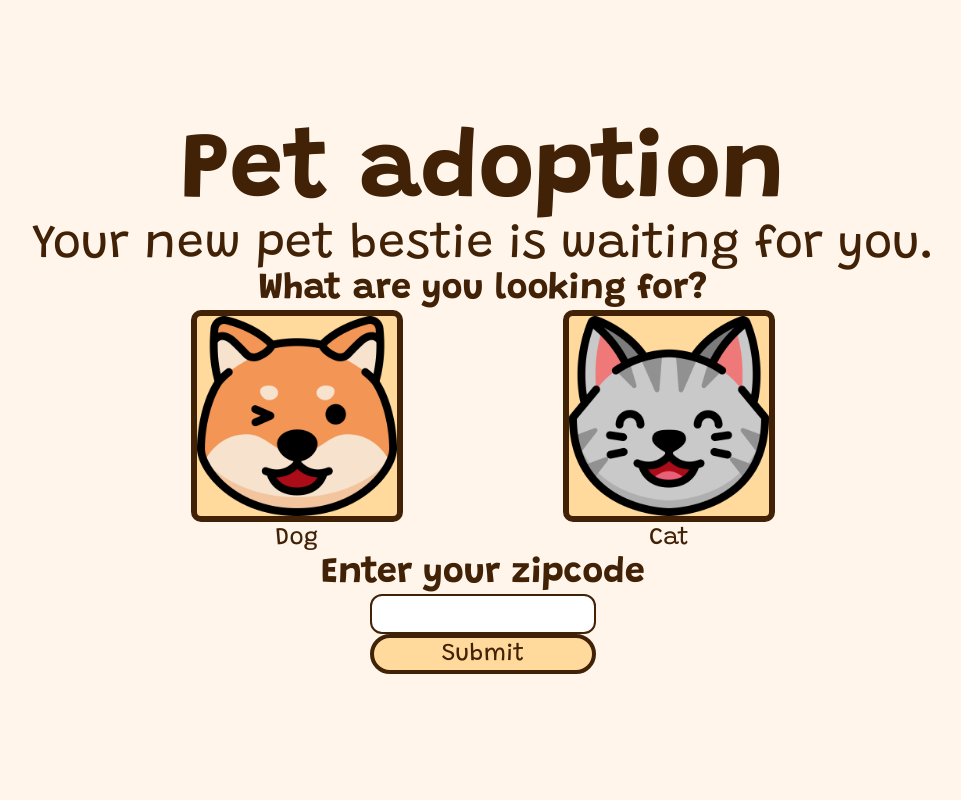
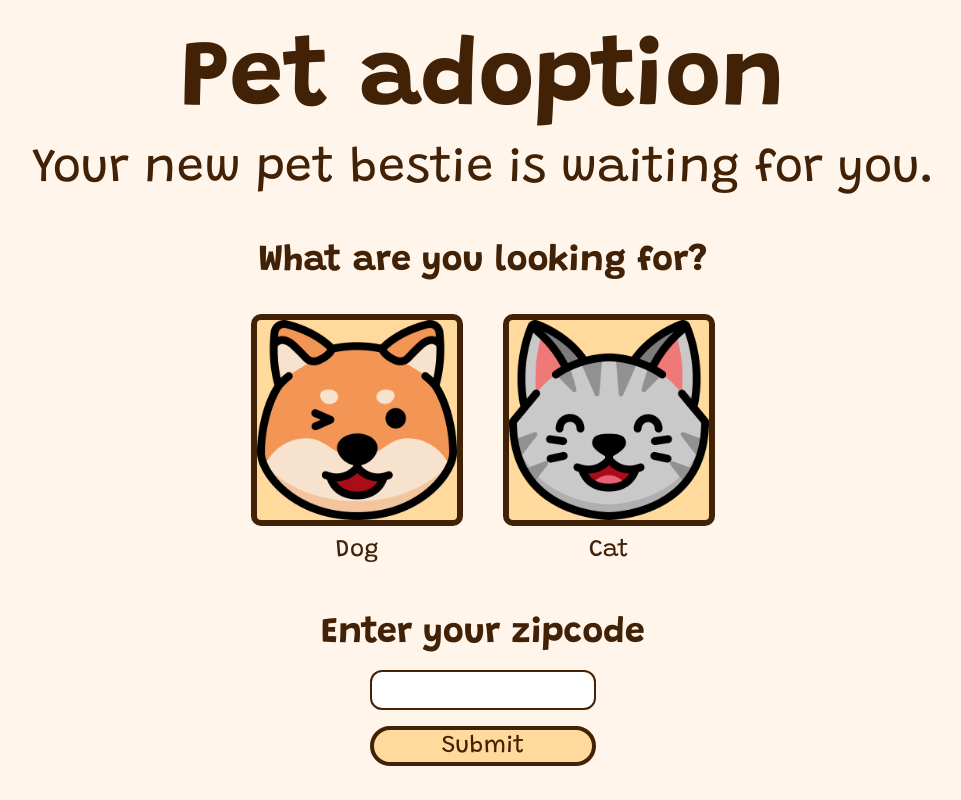
Before and after one commit to Guillermo-Martin/pet-adoption, a Next.js app: page / in a window 1280 px wide. Shown: the whole page, without its empty margins (157-1118 px from the left). Built offline with nearby package versions, Linux system fonts and the light colour scheme.

Commit message:
Adjust margins between elements on homepage using Tailwind

```diff
--- a/src/app/page.tsx
+++ b/src/app/page.tsx
@@ -69,16 +69,16 @@ export default function Home() {
           ? "loading..."
           :
             <>
-              <div className="hero-header text-center">
-                <h1 className="text-8xl font-bold">Pet adoption</h1>
+              <div className="hero-header text-center mb-12">
+                <h1 className="text-8xl font-bold mb-4">Pet adoption</h1>
                 <p className="text-5xl">Your new pet bestie is waiting for you.</p>
               </div>
 
               {/* ---------- Pet search options ----------  */}
               <div className="pet-search-options flex items-center justify-center flex-col">
-                <h2 className="text-4xl font-bold">What are you looking for?</h2>
+                <h2 className="text-4xl font-bold mb-8">What are you looking for?</h2>
 
-                <div className="button-container w-full flex items-center justify-evenly">
+                <div className="button-container w-[60%] flex items-center justify-evenly mb-12">
                   <PetButton src="/images/dog-icon.png" alt="Dog" text="Dog" onClick={handleClick} animalType="dog" isSelected={isSelected === "dog"} />
                   <PetButton src="/images/cat-icon.png" alt="Cat" text="Cat" onClick={handleClick} animalType="cat" isSelected={isSelected === "cat"} />
                   {/* ***** vvv  For later  vvv ***** */}
@@ -88,10 +88,10 @@ export default function Home() {
 
               {/* ---------- Zipcode ---------- */}
               <form onSubmit={handleSubmit} className="flex items-center justify-center flex-col">
-                <label className="text-4xl font-bold">Enter your zipcode</label>
+                <label className="text-4xl font-bold mb-4">Enter your zipcode</label>
 
 
-                  <input name="zipcode" type="text" pattern="[0-9]{5}" title="Five digit zip code" onChange={handleChange} value={zipcode} className="border-2 border-[#422206] rounded-xl h-[40px] pl-[8px] pt-[6px] text-2xl w-[25%]" />
+                  <input name="zipcode" type="text" pattern="[0-9]{5}" title="Five digit zip code" onChange={handleChange} value={zipcode} className="border-2 border-[#422206] rounded-xl h-[40px] pl-[8px] pt-[6px] text-2xl w-[25%] mb-4" />
                   <button className="border-4 border-[#422206] rounded-3xl text-2xl w-[25%] bg-[#ffda9c] flex items-center justify-center">Submit</button>
 
 
--- a/src/components/PetButton.tsx
+++ b/src/components/PetButton.tsx
@@ -29,7 +29,7 @@ function PetButton({ src, alt, text, animalType, isSelected, onClick }: PetButto
   return (
     // if the animal is selected show a border
     <div onClick={handleClick} data-animal={animalType} className={isSelected ? "border cursor-pointer" : "cursor-pointer"}>
-      <div className="bg-[#ffda9c] size-[200] border-[6px] rounded-[10px] border-[#422206] flex items-center justify-center">
+      <div className="bg-[#ffda9c] size-[200] border-[6px] rounded-[10px] border-[#422206] flex items-center justify-center mb-2">
         <Image src={src} alt={alt} width={200} height={200} className="size-[140]"/>
       </div>
       <p className="text-2xl text-center">{text}</p>
```
